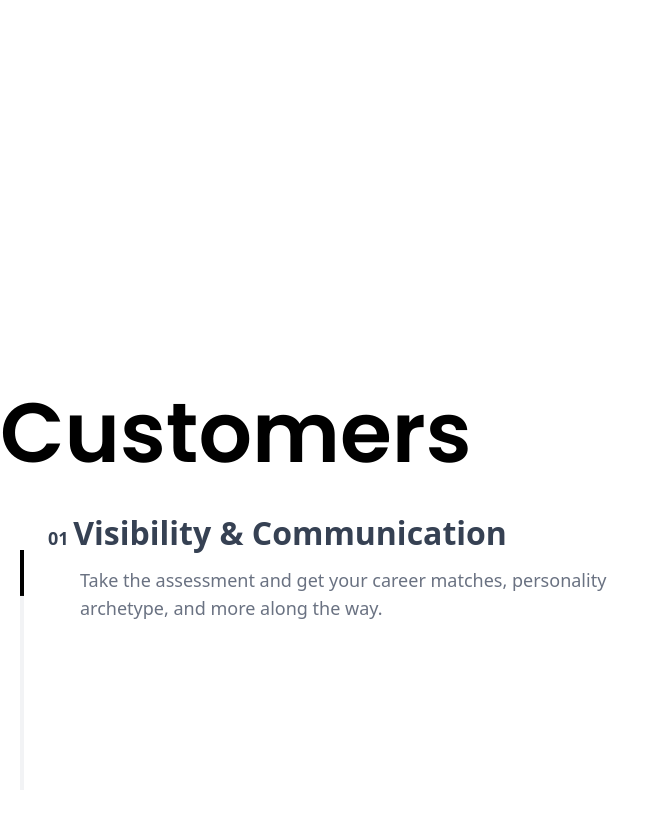
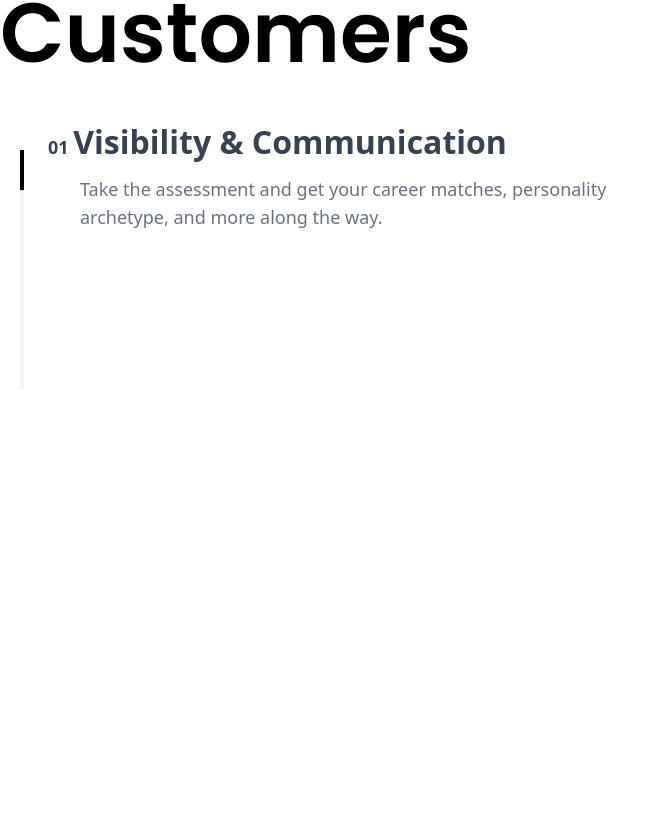
Before and after one commit to sakshiichauhan/Alpheric-Ui, a React (Vite) app in the folder Frontend/: page / in a window 1280 px wide. Shown: the part 2790-3619 px from the top of the page, without its empty margins (0-667 px from the left). Built offline with nearby package versions, Linux system fonts and the light colour scheme.

Commit message:
custome page

```diff
--- a/Frontend/src/Pages/CustomerPage.jsx
+++ b/Frontend/src/Pages/CustomerPage.jsx
@@ -10,10 +10,9 @@ export default function Customers() {
   });
 
   // Animate horizontally from 0 to -600 px as user scrolls
-  // (Pulling the entire set of logos from right to left)
   const translateX = useTransform(scrollYProgress, [0, 3], [0, -600]);
 
-  // Your fade + slide transforms for the left text
+  // Fade + slide transforms for the left text
   const opacity1 = useTransform(scrollYProgress, [0, 0.25], [1, 0]);
   const opacity2 = useTransform(scrollYProgress, [0.26, 0.45, 0.7], [0, 1, 0]);
   const opacity3 = useTransform(scrollYProgress, [0.5, 0.9], [0, 0.9]);
@@ -22,8 +21,9 @@ export default function Customers() {
   const y3 = useTransform(scrollYProgress, [0.8, 1], [300, 0]);
 
   return (
-    <section className="relative w-full h-[300vh] flex items-center justify-center bg-white">
-      <div className="w-full max-w-7xl flex">
+    // Moved max-w-7xl & flex layout classes up to the <section>.
+    // Also added mx-auto so it remains centered and doesn't exceed max width.
+    <section className="relative w-full max-w-7xl mx-auto h-[300vh] flex bg-white">
       {/* Left Side (text + progress bar) */}
       <div className="w-1/2 flex flex-col justify-start sticky top-20 h-[100vh]">
         <h2 className="text-[84px] mb-16 font-poppins font-semibold">
@@ -74,8 +74,8 @@ export default function Customers() {
                 Operational Prioritization
               </p>
               <p className="text-[18px] pl-8 text-gray-500 text-base mt-2">
-                  Find out what makes you stand apart from others and why
-                  certain careers are great fits for you.
+                Find out what makes you stand apart from others and why certain
+                careers are great fits for you.
               </p>
             </div>
           </motion.div>
@@ -112,12 +112,7 @@ export default function Customers() {
           style={{ x: translateX, originX: 1 }}
           className="relative w-[800px] top-60"
         >
-            {/**
-              Rows use position: absolute with top + right offsets
-              to cascade from top-right to bottom-left.
-            */}
-
-            {/* Row 1 (white) */}
+          {/* Row 1 */}
           <motion.div
             style={{ position: "absolute", top: 0, right: 0 }}
             className="flex items-center gap-8"
@@ -147,7 +142,7 @@ export default function Customers() {
             </motion.div>
           </motion.div>
 
-            {/* Row 2 (white) */}
+          {/* Row 2 */}
           <motion.div
             style={{ position: "absolute", top: 90, right: 60 }}
             className="flex items-center gap-8"
@@ -176,7 +171,7 @@ export default function Customers() {
             </motion.div>
           </motion.div>
 
-            {/* Row 3 (white) */}
+          {/* Row 3 */}
           <motion.div
             style={{ position: "absolute", top: 180, right: 120 }}
             className="flex items-center gap-8"
@@ -205,7 +200,7 @@ export default function Customers() {
             </motion.div>
           </motion.div>
 
-            {/* Row 4 (white) */}
+          {/* Row 4 */}
           <motion.div
             style={{ position: "absolute", top: 270, right: 180 }}
             className="flex items-center gap-8"
@@ -233,7 +228,7 @@ export default function Customers() {
             </motion.div>
           </motion.div>
 
-            {/* Row 5 (white) */}
+          {/* Row 5 */}
           <motion.div
             style={{ position: "absolute", top: 360, right: 240 }}
             className="flex items-center gap-8"
@@ -434,9 +429,7 @@ export default function Customers() {
               />
             </motion.div>
           </motion.div>
-
         </motion.div>
-        </div>
       </div>
     </section>
   );
```
Also changed, not shown: Frontend/src/Components/PilotCards.jsx (line endings or trailing spaces). Lines whose indentation alone changed are shown as unchanged.
